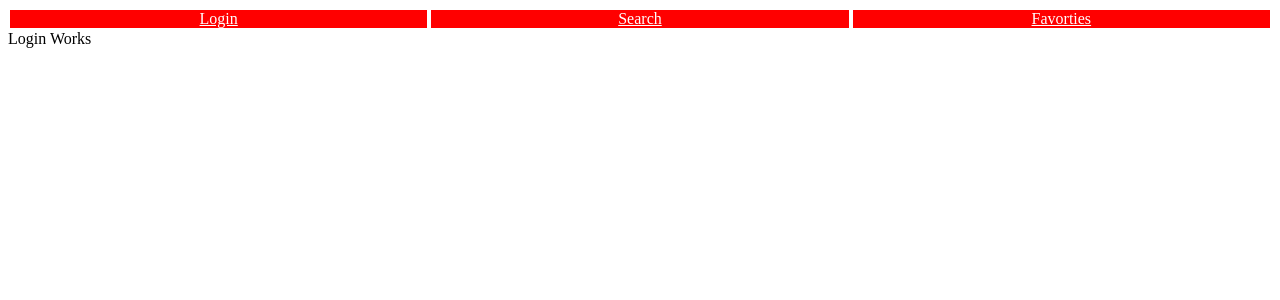
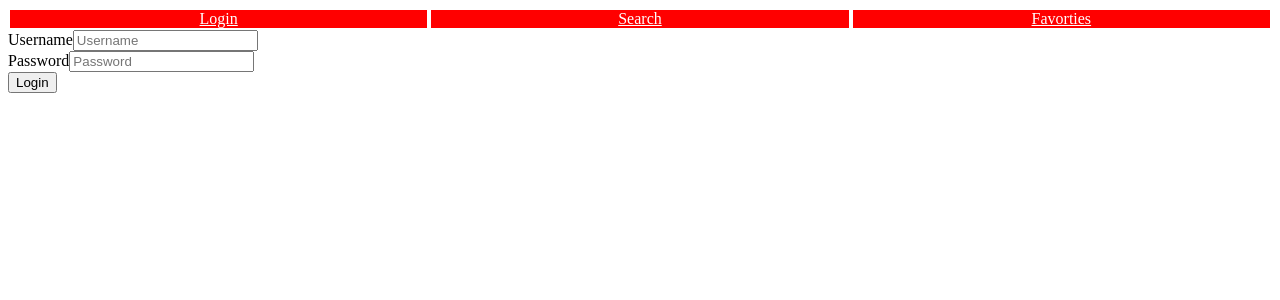
Before and after one commit to NateKliegl/giphy-app, a React (Create React App) app: page /login in a window 1280 px wide. Shown: the top 300 px of the page. Built offline with nearby package versions, Linux system fonts and the light colour scheme.

Commit message:
start search page commit

```diff
--- a/src/components/LoginPage.js
+++ b/src/components/LoginPage.js
@@ -1,5 +1,48 @@
-import React from "react";
+import React, { useState } from "react";
 
-export default function LoginPage(props) {
-  return <div>Login Works</div>;
+export default function LoginPage({ setActiveUser }) {
+  const [username, setUsername] = useState("");
+  const [password, setPassword] = useState("");
+  const [error, setError] = useState(false);
+
+  return (
+    <div>
+      <div>
+        <label htmlFor="Username">Username</label>
+        <input
+          id="username"
+          placeholder="Username"
+          value={username}
+          onChange={(e) => setUsername(e.target.value)}
+        ></input>
+        {error &&
+          username.length < 4 &&
+          "Username must be atleast than 4 characters"}
+      </div>
+      <div>
+        <label htmlFor="Password">Password</label>
+        <input
+          id="password"
+          placeholder="Password"
+          type="password"
+          value={password}
+          onChange={(e) => setPassword(e.target.value)}
+        ></input>
+        {error &&
+          password.length < 4 &&
+          "Password must be atleast than 4 characters"}
+      </div>
+      <button
+        onClick={() => {
+          if (username.length < 4 || password.length < 4) {
+            setError(true);
+            return;
+          }
+          setActiveUser(username);
+        }}
+      >
+        Login
+      </button>
+    </div>
+  );
 }
--- a/src/components/SearchPage.js
+++ b/src/components/SearchPage.js
@@ -1,5 +1,19 @@
-import React from "react";
+import React, { useState } from "react";
 
 export default function SearchPage(props) {
-  return <div>Search Page Works</div>;
+  const [search, setSearch] = useState("");
+  return (
+    <div>
+      <div className="search-field">
+        <label htmlFor="searchBar">Search</label>
+        <input
+          id="search"
+          value={search}
+          placeholder="Search for Gif"
+          onChange={(e) => setSearch(e.target.value)}
+        ></input>
+      </div>
+      <button>Search</button>
+    </div>
+  );
 }
```
